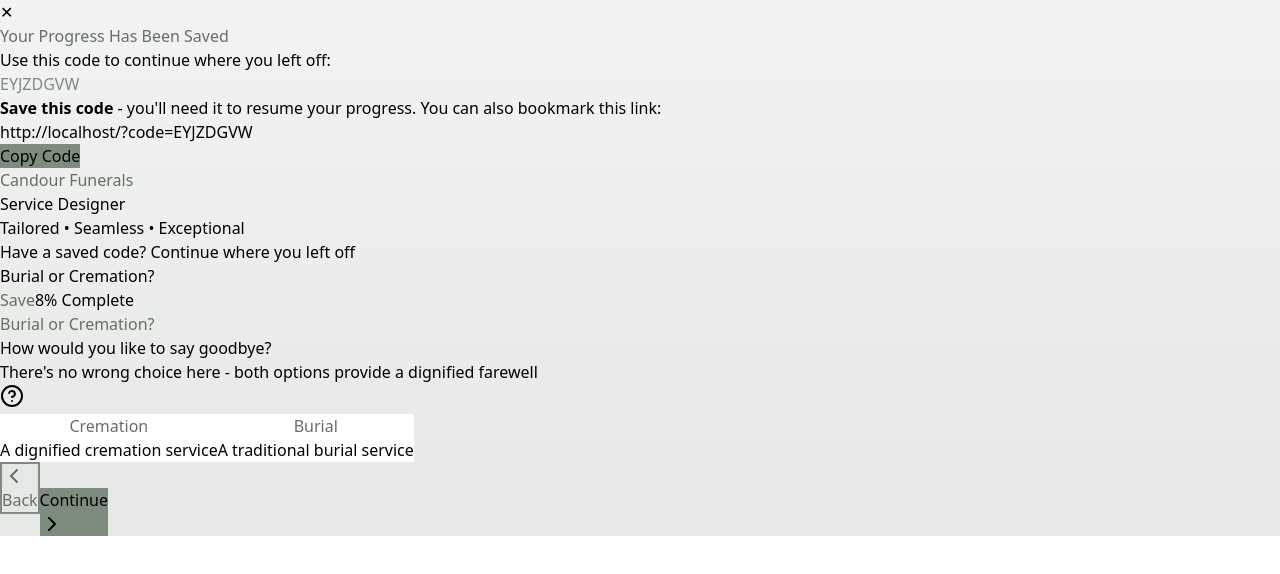
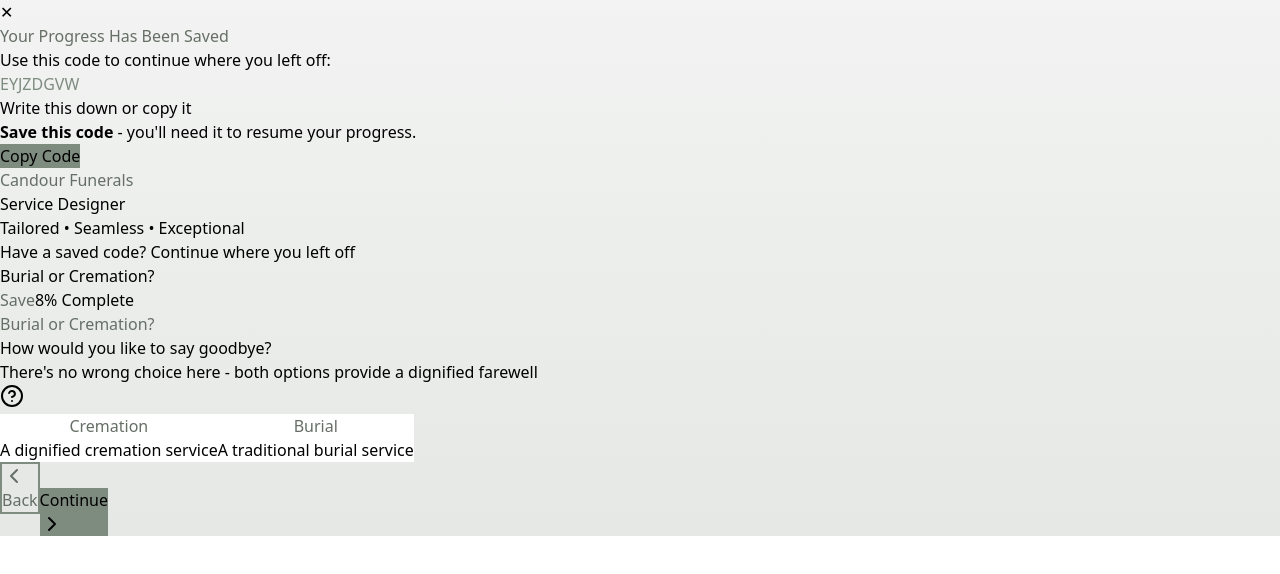
Before and after one commit to ourteam-bit/candour-embed, a React (Vite) app: page / in a window 1280 px wide. Both pictures are taken after a click on the button "Save". Shown: the top 574 px of the page. Built offline with nearby package versions, Linux system fonts and the light colour scheme.

Commit message:
Update FuneralServiceCalculator.jsx

```diff
--- a/src/FuneralServiceCalculator.jsx
+++ b/src/FuneralServiceCalculator.jsx
@@ -301,12 +301,22 @@
       const savedData = localStorage.getItem(`candour_funeral_${code.toUpperCase()}`);
       if (savedData) {
         const parsed = JSON.parse(savedData);
+
+        // Restore all selections
         setSelections(parsed.selections);
-        setStep(parsed.step);
+
+        // Wait a moment for state to update, then set the step
+        setTimeout(() => {
+          setStep(parsed.step);
+          // Scroll to top of designer
+          designerTopRef.current?.scrollIntoView({ behavior: 'smooth', block: 'start' });
+        }, 100);
+
         return true;
       }
       return false;
     } catch (error) {
+      console.error('Error loading saved progress:', error);
       return false;
     }
   };
@@ -2073,17 +2083,14 @@
               Use this code to continue where you left off:
             </p>
             <div className="bg-gray-100 rounded-lg p-6 text-center mb-6">
-              <div className="text-3xl font-bold tracking-widest" style={{ color: colors.primary }}>
+              <div className="text-3xl font-bold tracking-widest mb-2" style={{ color: colors.primary }}>
                 {savedCode}
               </div>
+              <p className="text-xs text-gray-500">Write this down or copy it</p>
             </div>
             <p className="text-sm text-gray-600 mb-4">
               <strong>Save this code</strong> - you'll need it to resume your progress.
-              You can also bookmark this link:
             </p>
-            <div className="bg-gray-50 p-3 rounded text-xs text-gray-600 break-all mb-6">
-              {window.location.origin + window.location.pathname}?code={savedCode}
-            </div>
             <button
               onClick={() => {
                 // Try modern clipboard API first
```
